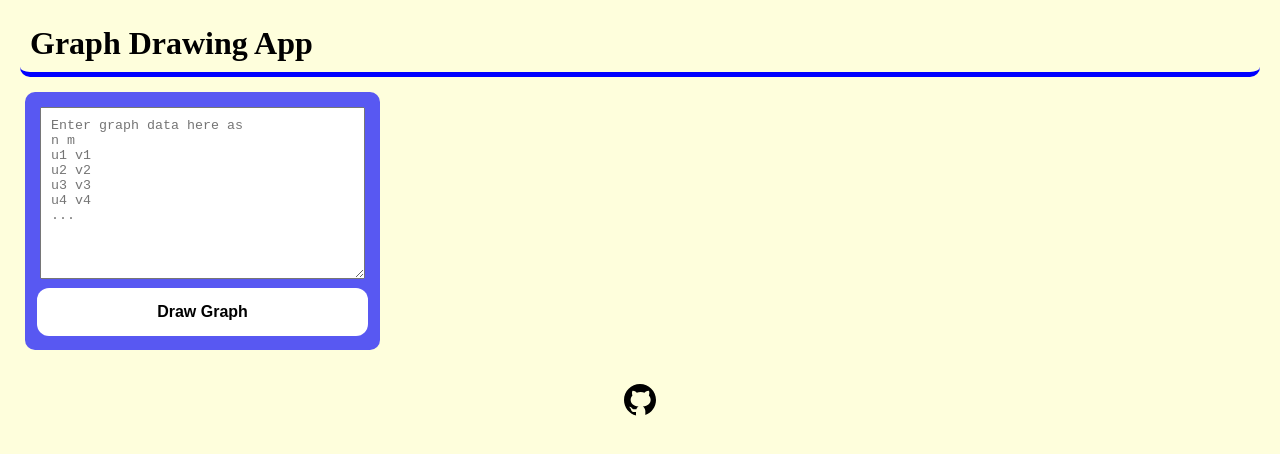
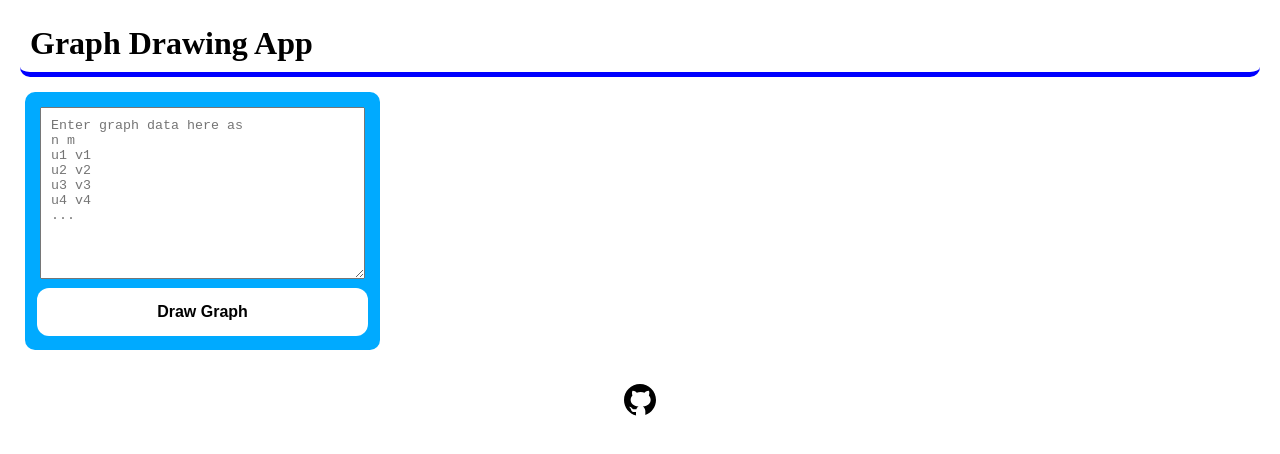
Before and after one commit to anuragdw710/geometryDashbord, a React (Vite) app: page / in a window 1280 px wide. Shown: the top 454 px of the page. Built offline with nearby package versions, Linux system fonts and the light colour scheme.

Commit message:
added some css

```diff
--- a/src/App.css
+++ b/src/App.css
@@ -5,7 +5,6 @@
 }
 
 body {
-  background-color: rgb(254, 254, 220);
   margin: 15px;
 }
 .main-heading {
@@ -16,7 +15,7 @@ body {
   border-radius: 10px;
 }
 .form-box {
-  background-color: rgb(88, 88, 242);
+  background-color: #00aaff;
   display: flex;
   flex-direction: column;
   padding: 10px;
```
